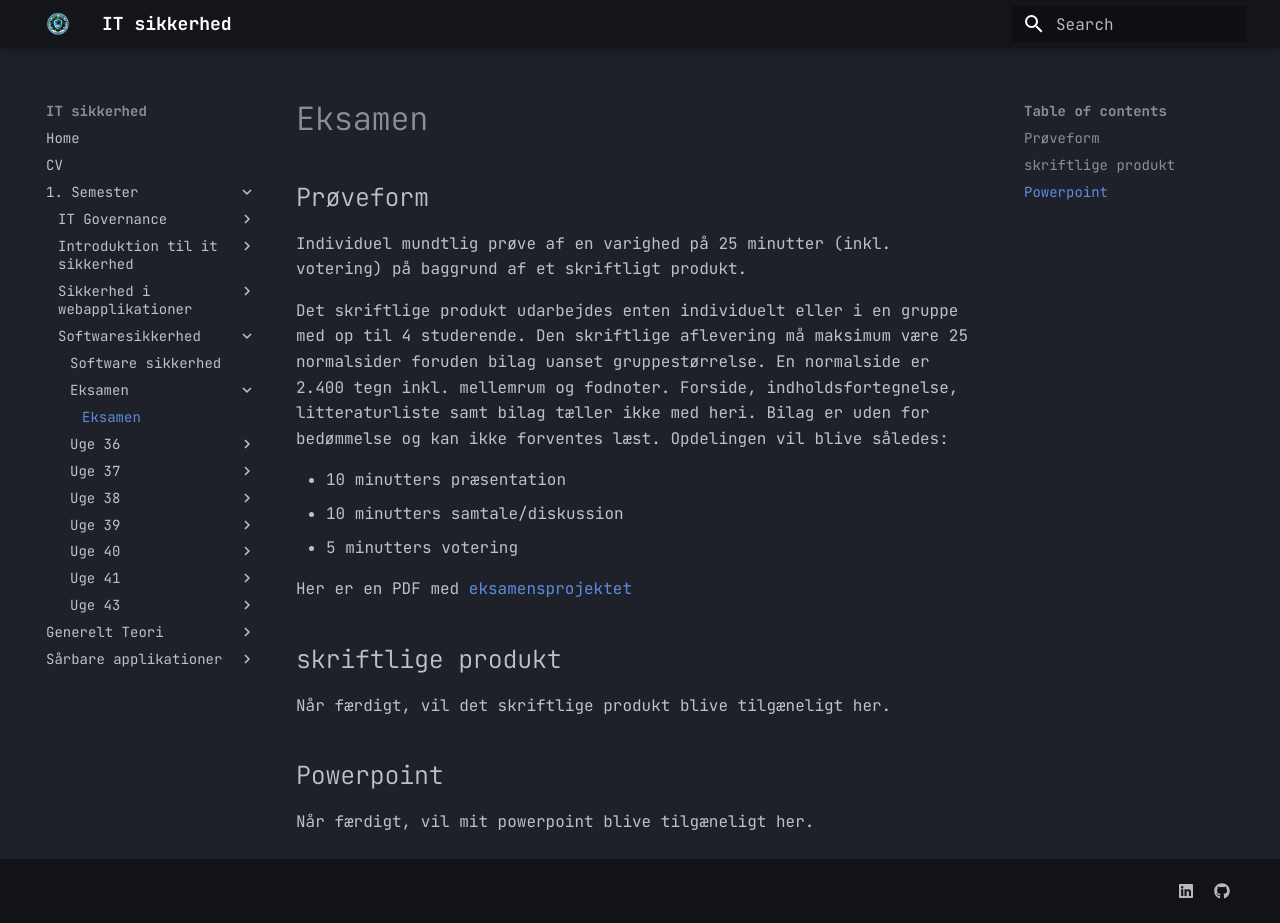
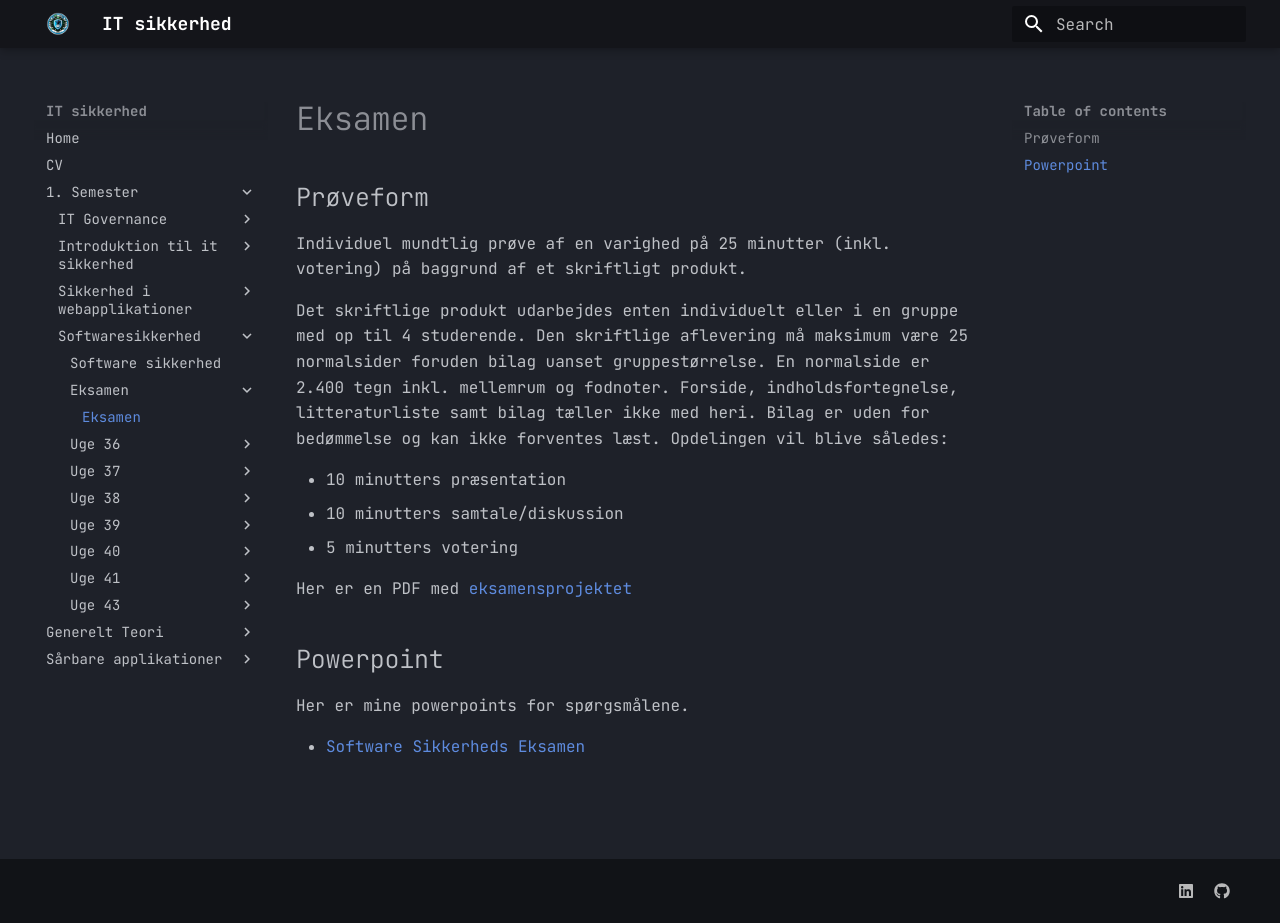
Before and after one commit to NoahRosenkjaer/IT-sikkerhed, an MkDocs documentation site: the page built from docs/1. Semester/Softwaresikkerhed/Eksamen/Eksamen.md, in a window 1280 px wide and 923 px high. Built offline with MkDocs 1.6.1 and Material for MkDocs 9.7.7, drawn with Linux system fonts in a browser that asks for light colours.

Commit message:
New stuff

```diff
--- a/docs/1. Semester/Softwaresikkerhed/Eksamen/Eksamen.md
+++ b/docs/1. Semester/Softwaresikkerhed/Eksamen/Eksamen.md
@@ -12,10 +12,7 @@ Det skriftlige produkt udarbejdes enten individuelt eller i en gruppe med op til
 
 Her er en PDF med [eksamensprojektet](SoftwaresikkerhedEksamen.pdf)
 
-## skriftlige produkt
+## Powerpoint
+Her er mine powerpoints for spørgsmålene.
 
-Når færdigt, vil det skriftlige produkt blive tilgæneligt her.
-
-## Powerpoint
-
-Når færdigt, vil mit powerpoint blive tilgæneligt her.
+- [Software Sikkerheds Eksamen](Noah_SS.pptx)
```
Also changed, not shown: docs/1. Semester/IT Governance/Eksamen/Eksamen.md (added, +28 -0 lines), 6 other files.
